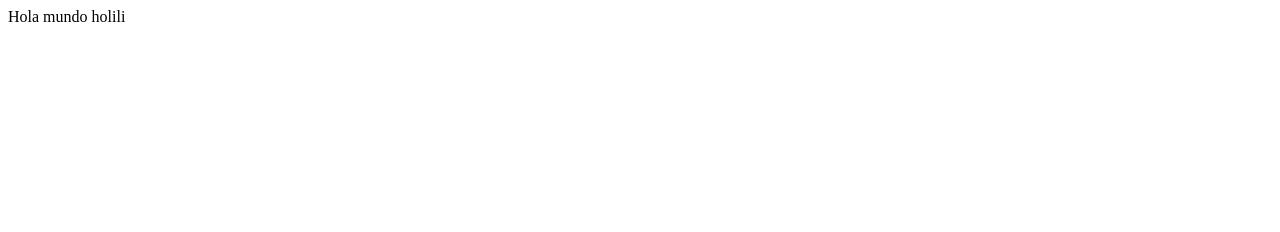
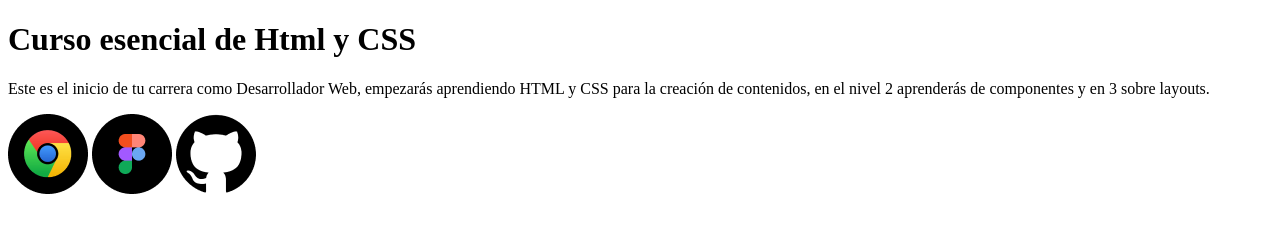
Before and after one commit to ronald-9459/curso-esencial-html-css, a plain HTML site: page index.html in a window 1280 px wide. Drawn offline with Linux system fonts and the light colour scheme.

Commit message:
Hemos agregado imagenes al proyecto

```diff
--- a/index.html
+++ b/index.html
@@ -4,9 +4,18 @@
   <meta charset="UTF-8">
   <meta http-equiv="X-UA-Compatible" content="IE=edge">
   <meta name="viewport" content="width=device-width, initial-scale=1.0">
-  <title>Document</title>
+  <title>El Blog</title>
 </head>
 <body>
-  Hola mundo holili
+  <h1>
+    Curso esencial de Html y CSS
+  </h1>
+  <p>
+    Este es el inicio de tu carrera como Desarrollador Web, empezarás aprendiendo HTML y CSS para la creación de contenidos,
+    en el nivel 2 aprenderás de componentes y en 3 sobre layouts.
+  </p>
+  <img src="image/Google-Chrome.png" alt="logo de google chrome" title="logo de google chrome">
+  <img src="image/Figma.png" alt="logo de Figma" title="logo de Figma">
+  <img src="image/GitHub.png" alt="logo de GitHub" title="logo de GitHub">
 </body>
 </html>
```
Also changed, not shown: image/Figma.png (added), image/GitHub.png (added), image/Google-Chrome.png (added).
